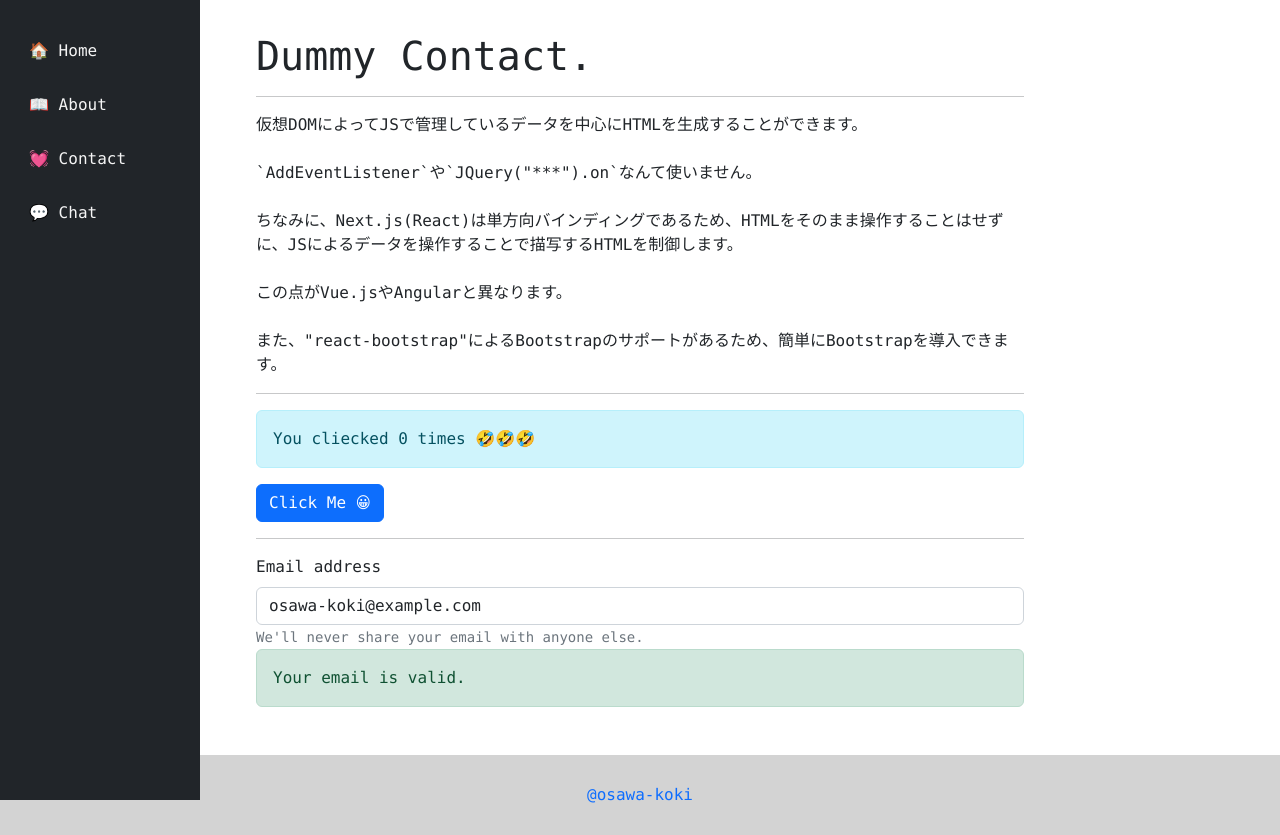
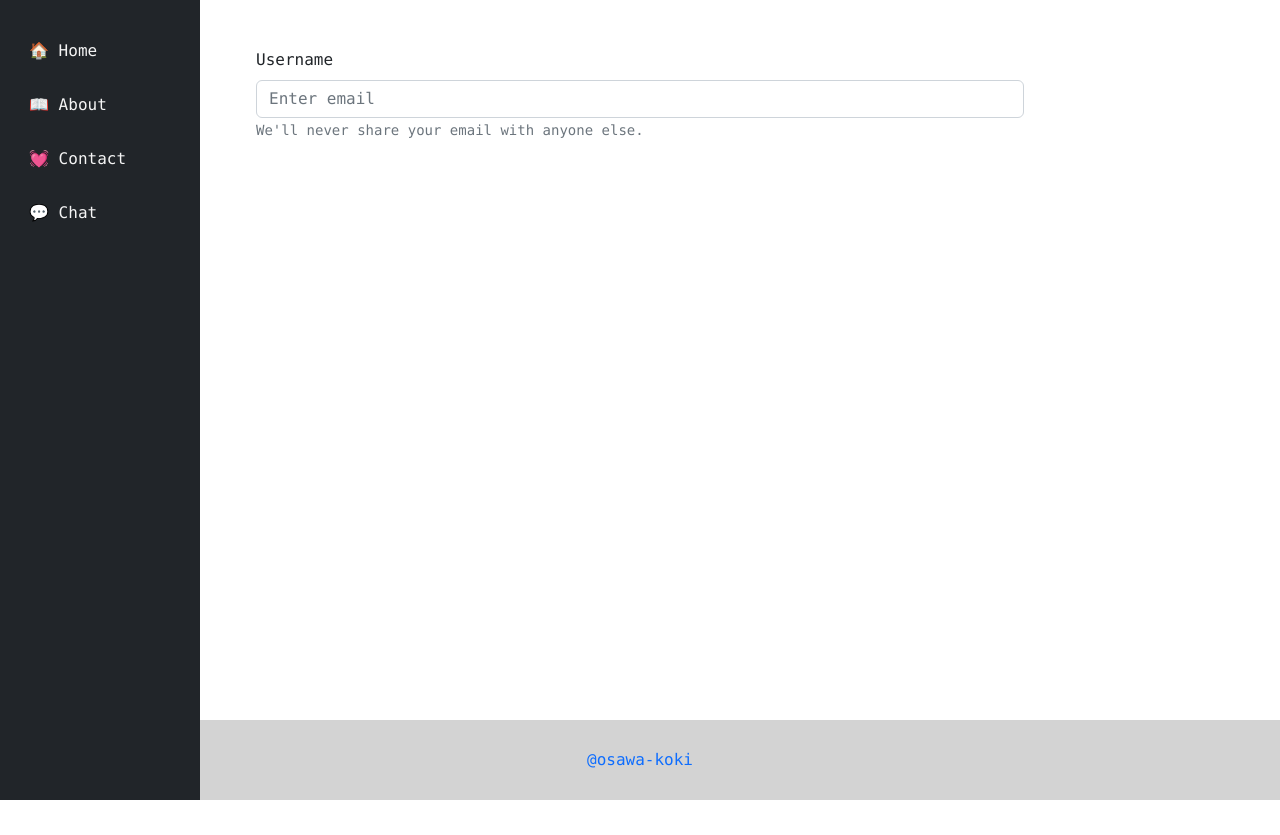
Before and after one commit to osawa-koki/RC4-chat-room, a Next.js app in the folder client/: page /chat in a window 1280 px wide. After the commit the page ends 800 px from the top, so only its background shows below. Built offline with nearby package versions, Linux system fonts and the light colour scheme.

Commit message:
データ共有。

```diff
--- /dev/null
+++ b/client/components/DataContext.tsx
@@ -0,0 +1,3 @@
+import { createContext } from 'react';
+
+export const DataContext = createContext({} as any);
--- /dev/null
+++ b/client/components/SharedData.ts
@@ -0,0 +1,8 @@
+
+type SharedData = {
+  username: string;
+  key: string;
+  content: string;
+};
+
+export default SharedData;
--- a/client/pages/_app.tsx
+++ b/client/pages/_app.tsx
@@ -10,17 +10,29 @@ import '../styles/contact.scss';
 import Head from 'next/head';
 
 import setting from '../setting';
+import { DataContext } from '../components/DataContext';
+import SharedData from '../components/SharedData';
+import { useState } from 'react';
 
 export default function MyApp({ Component, pageProps }) {
+
+  const [sharedData, setSharedData] = useState<SharedData>({
+    username: '',
+    key: '',
+    content: '',
+  });
+
   return (
     <>
+      <DataContext.Provider value={{sharedData, setSharedData}}>
+        <Component {...pageProps} />
         <Head>
           <meta charSet="utf-8" />
           <title>{setting.title}</title>
           <meta name="viewport" content="initial-scale=1.0, width=device-width" />
           <link rel="icon" type="image/png" href={`${setting.basePath}/favicon.ico`} />
         </Head>
-      <Component {...pageProps} />
+      </DataContext.Provider>
     </>
   );
 };
--- a/client/pages/chat.tsx
+++ b/client/pages/chat.tsx
@@ -1,42 +1,26 @@
-import React, { useState } from "react";
+import React, { useContext, useState } from "react";
 
 import { Button, Alert, Form } from 'react-bootstrap';
 import Layout from "../components/Layout";
 
-import PageBlock from "../components/Menu";
-
-const mail_regex = new RegExp(/^[a-zA-Z0-9_.+-]+@[a-zA-Z0-9-]+\.[a-zA-Z0-9-.]+$/);
+import { DataContext } from '../components/DataContext';
 
 export default function HelloWorld() {
 
-  let [count, setCount] = useState(0);
-  let [mail, setMail] = useState('osawa-koki@example.com');
+  const { sharedData, setSharedData } = useContext(DataContext);
 
   return (
     <Layout>
-      <div id="Contact">
-        <h1>Dummy Contact.</h1>
-        <PageBlock />
-        <hr />
-        <p>仮想DOMによってJSで管理しているデータを中心にHTMLを生成することができます。<br /><br />`AddEventListener`や`JQuery("***").on`なんて使いません。<br /><br />ちなみに、Next.js(React)は単方向バインディングであるため、HTMLをそのまま操作することはせずに、JSによるデータを操作することで描写するHTMLを制御します。<br /><br />この点がVue.jsやAngularと異なります。<br /><br />また、"react-bootstrap"によるBootstrapのサポートがあるため、簡単にBootstrapを導入できます。</p>
-        <hr />
-        <Alert variant="info">You cliecked { count } times 🤣🤣🤣</Alert>
-        <Button variant="primary" onClick={() => {setCount(count + 1)}}>Click Me {((count % 3 === 0 && count !== 0) || /3/.test(count.toString()) ? '🤪' : '😀')}</Button>
-        <hr />
-        <Form.Group controlId="formBasicEmail" className="mt-3">
-          <Form.Label>Email address</Form.Label>
-          <Form.Control type="email" placeholder="Enter email" value={mail} onInput={(e) => {setMail((e.target as HTMLInputElement).value)}} />
+      <div id="Chat">
+        <Form.Group className="mt-3">
+          <Form.Label>Username</Form.Label>
+          <Form.Control type="email" placeholder="Enter email" value={sharedData.username} onInput={(e) => {
+            setSharedData({ ...sharedData, username: e.currentTarget.value });
+          }} />
           <Form.Text>
             We'll never share your email with anyone else.
           </Form.Text>
         </Form.Group>
-        {
-          mail_regex.test(mail) ? (
-            <Alert variant="success">Your email is valid.</Alert>
-          ) : (
-            <Alert variant="danger">Your email is invalid.</Alert>
-          )
-        }
       </div>
     </Layout>
   );
```
Lines whose indentation alone changed are shown as unchanged.
